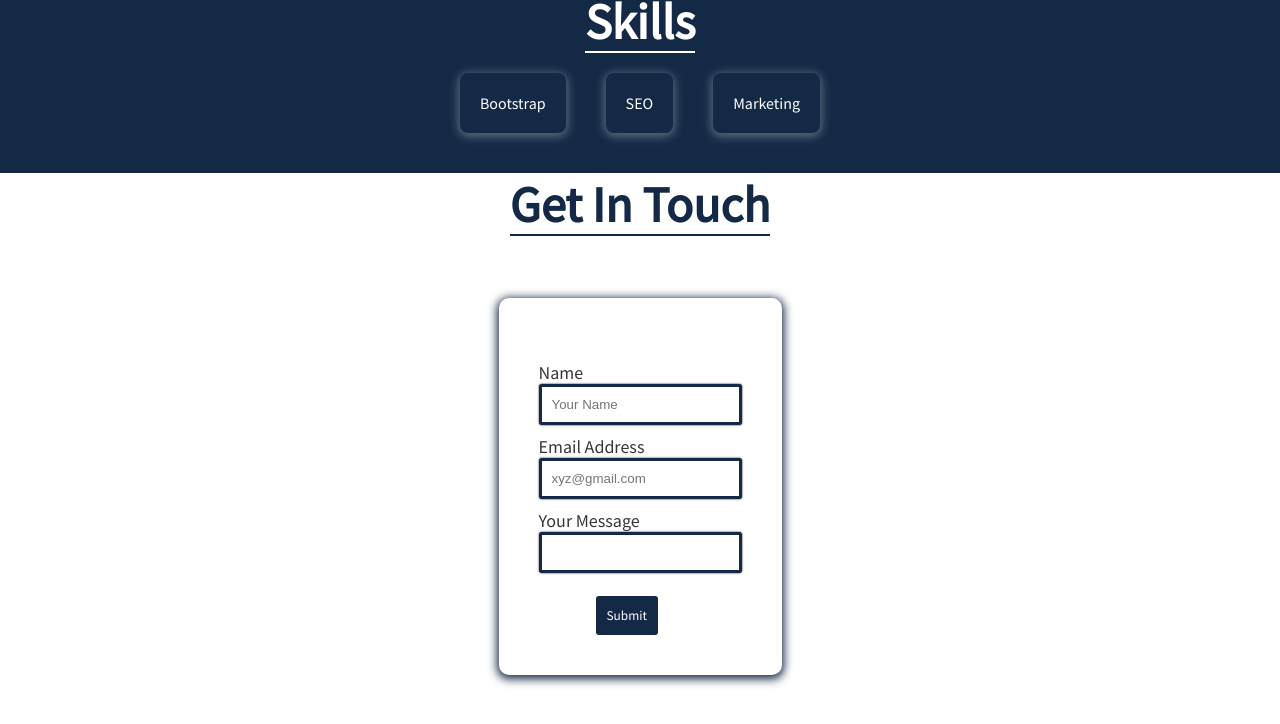
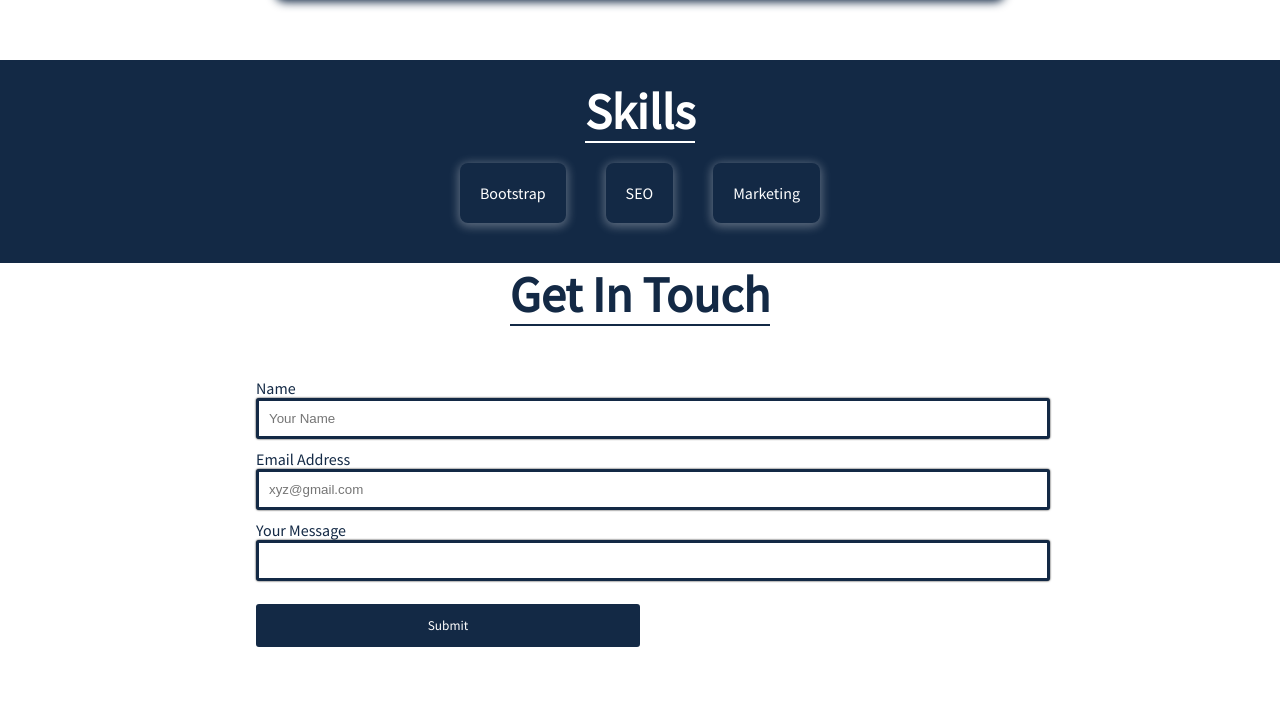
Before and after one commit to rajmunkhan/basic-portfolio-template, a plain HTML site: page index.html in a window 1280 px wide. Shown: the part 2728-3452 px from the top of the page. After the commit the page ends 3407 px from the top, so only its background shows below. Drawn offline with Linux system fonts and the light colour scheme.

Commit message:
Update style.css

```diff
--- a/css/style.css
+++ b/css/style.css
@@ -609,6 +609,7 @@ header h2 {
   }
 
 }
+
     .contactme {
         display: flex;
         justify-content: center;
@@ -641,37 +642,26 @@ header h2 {
         border: 3px solid #132945;
         border-radius: 3px;
         box-shadow: 0px 0px 2px;
+        width: 100%;
     }
 
     .content {
-    display: flex;
         padding: 2rem;
         justify-content: center;
         flex-direction: row;
         flex-wrap: wrap;
-    margin: auto;
         max-height: fit-content;
-}
-
-.form {
-    padding: 40px;
-    text-indent: 50px;
-    box-shadow: 0px 2px 10px 2px #132945;
-    margin: 30px;
-    flex: 1;
-    font-size: large;
-    color: rgb(56, 55, 55);
-    border-radius: 10px;
+        width: 60%;
     }
 
     #contactsubmit {
         margin-top: 1em;
         border: 3px solid #132945;
         border-radius: 3px;
-    box-shadow: 0px 0px 2px;
+        box-shadow: 0px 0px 2px white;
         background-color: #132945;
         color: white;
         font-family: 'Source Sans Pro', sans-serif;
-    padding: 8px;
-    margin-left: 57px;
+        padding: 10px;
+        width: 50%;
     }
```
Lines whose indentation alone changed are shown as unchanged.
